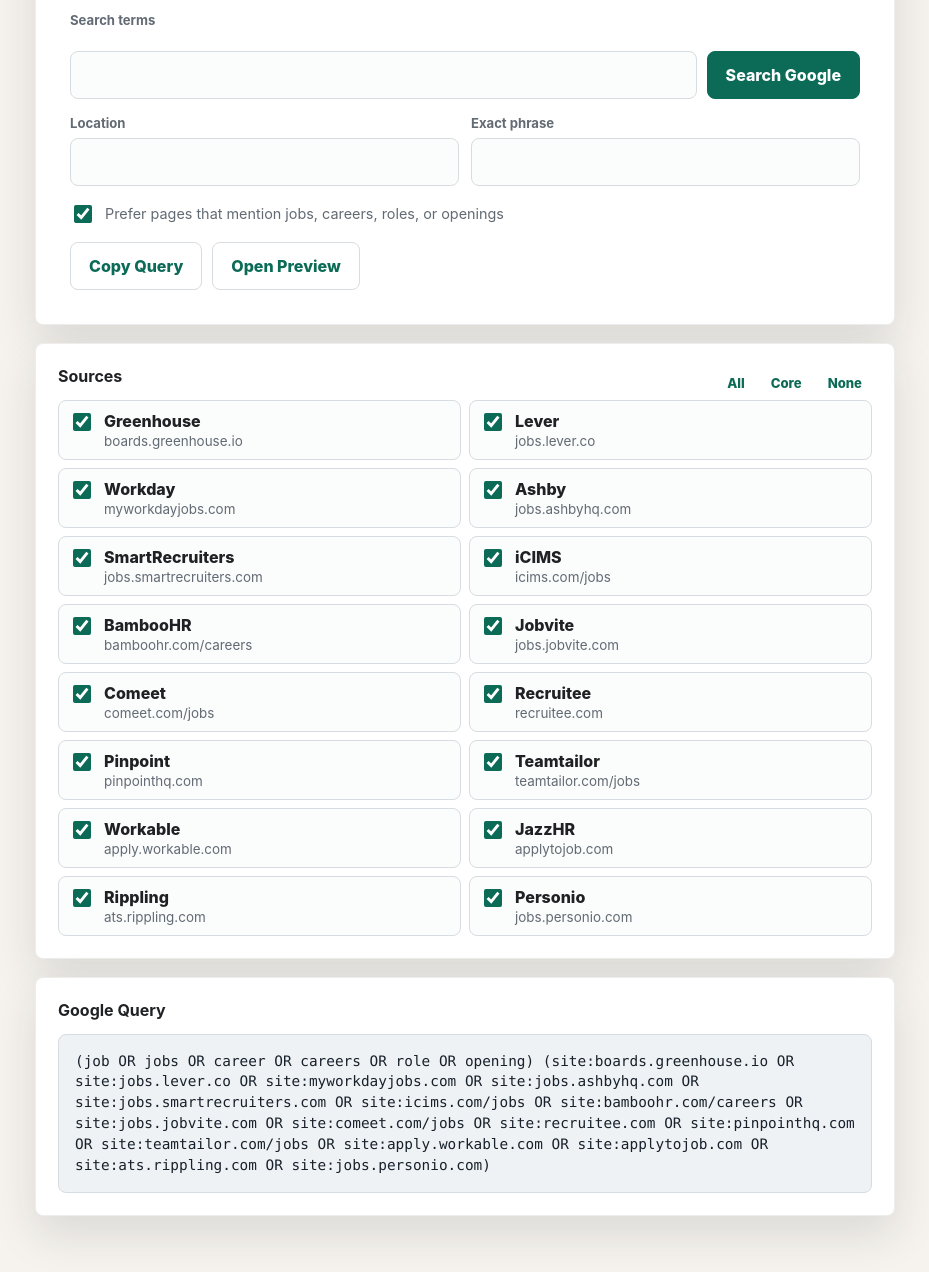
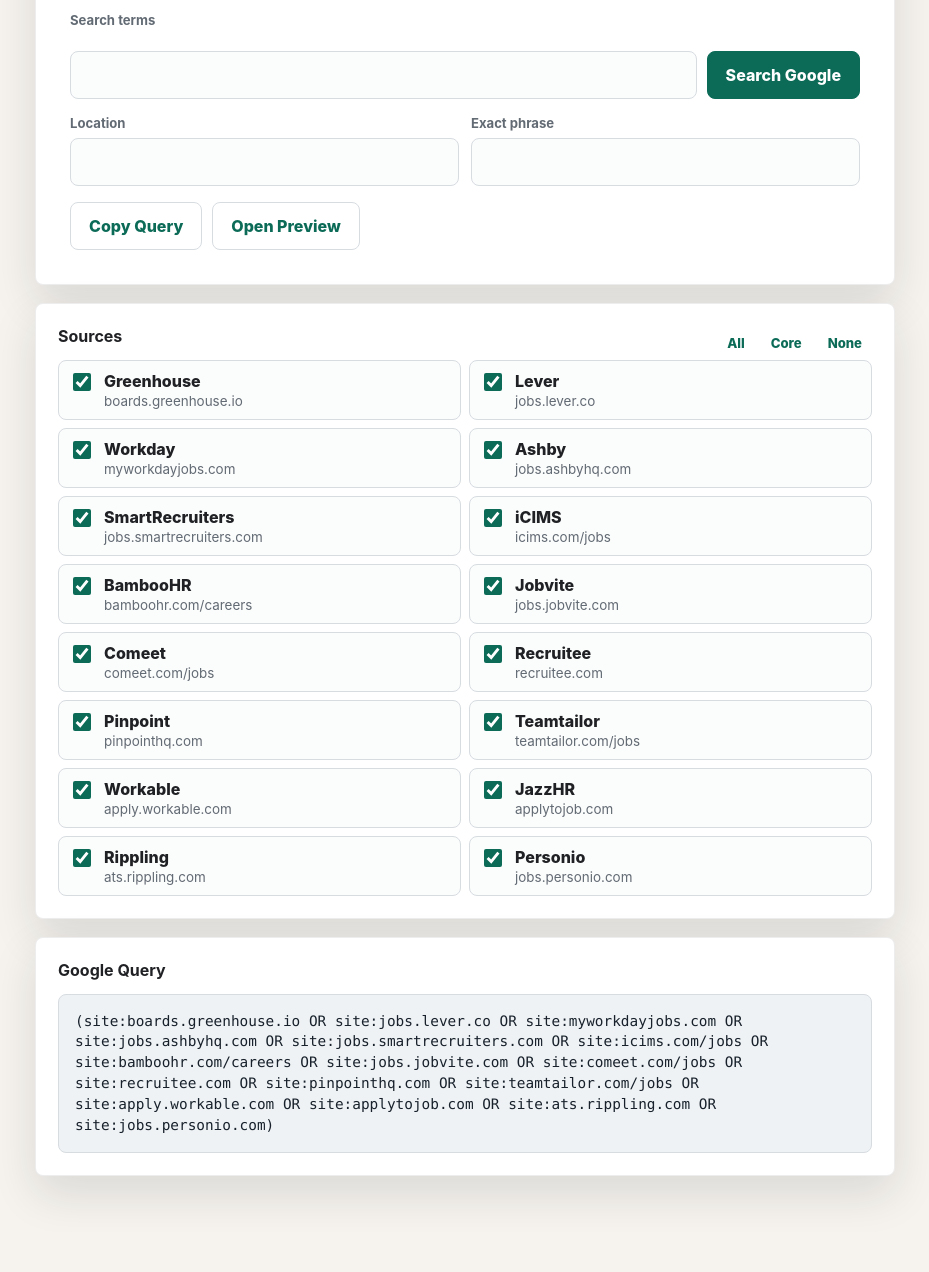
Before and after one commit to aboutmattlaw/fewgle, a plain HTML site: page index.html in a window 1280 px wide. Shown: the part 187-1459 px from the top of the page, without its empty margins (175-1104 px from the left). After the commit the page ends 1419 px from the top, so only its background shows below. Drawn offline with Linux system fonts and the light colour scheme.

Commit message:
Remove job page term filter

```diff
--- a/app.js
+++ b/app.js
@@ -22,7 +22,6 @@
 const queryInput = document.querySelector("#search-query");
 const locationInput = document.querySelector("#location-query");
 const exactInput = document.querySelector("#exact-query");
-const jobPageInput = document.querySelector("#job-page-query");
 const preview = document.querySelector("#query-preview");
 const previewLink = document.querySelector("#preview-link");
 const copyButton = document.querySelector("#copy-query");
@@ -67,10 +66,9 @@
   const terms = queryInput.value.trim();
   const exact = quotePhrase(exactInput.value);
   const location = locationInput.value.trim();
-  const jobPageTerms = jobPageInput.checked ? "(job OR jobs OR career OR careers OR role OR opening)" : "";
   const selectedDomains = getSelectedDomains();
   const domainQuery = selectedDomains.map((domain) => `site:${domain}`).join(" OR ");
-  const pieces = [terms, exact, location, jobPageTerms, domainQuery ? `(${domainQuery})` : ""];
+  const pieces = [terms, exact, location, domainQuery ? `(${domainQuery})` : ""];
 
   return pieces.filter(Boolean).join(" ");
 }
--- a/index.html
+++ b/index.html
@@ -37,11 +37,6 @@
             </label>
           </div>
 
-          <label class="constraint">
-            <input id="job-page-query" type="checkbox" checked />
-            <span>Prefer pages that mention jobs, careers, roles, or openings</span>
-          </label>
-
           <div class="actions">
             <button id="copy-query" class="secondary" type="button">Copy Query</button>
             <a id="preview-link" class="secondary link-button" href="#" target="_blank" rel="noreferrer">Open Preview</a>
--- a/styles.css
+++ b/styles.css
@@ -144,21 +144,6 @@
   gap: 12px;
 }
 
-.constraint {
-  display: grid;
-  grid-template-columns: auto minmax(0, 1fr);
-  gap: 10px;
-  align-items: center;
-  color: var(--muted);
-  font-size: 0.9rem;
-}
-
-.constraint input {
-  width: 18px;
-  min-height: 18px;
-  accent-color: var(--accent);
-}
-
 .actions {
   display: flex;
   gap: 10px;
```
